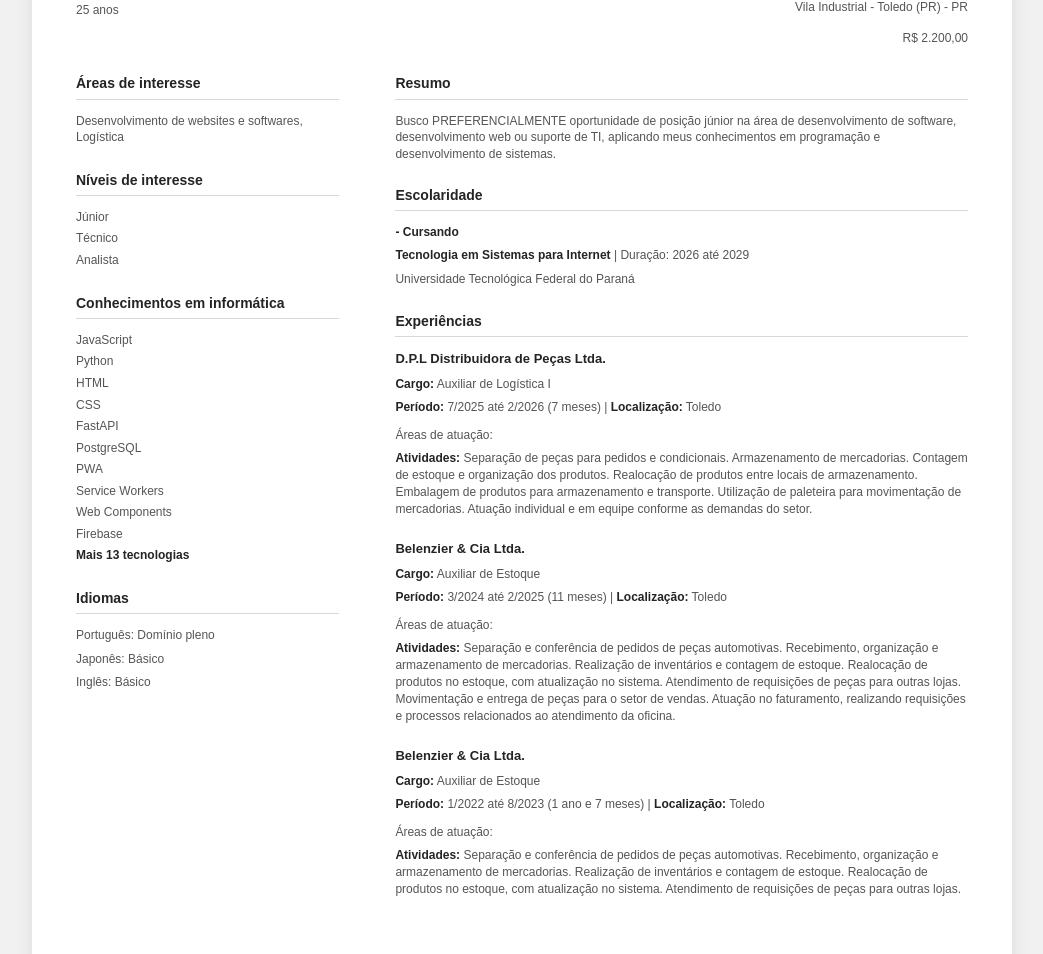
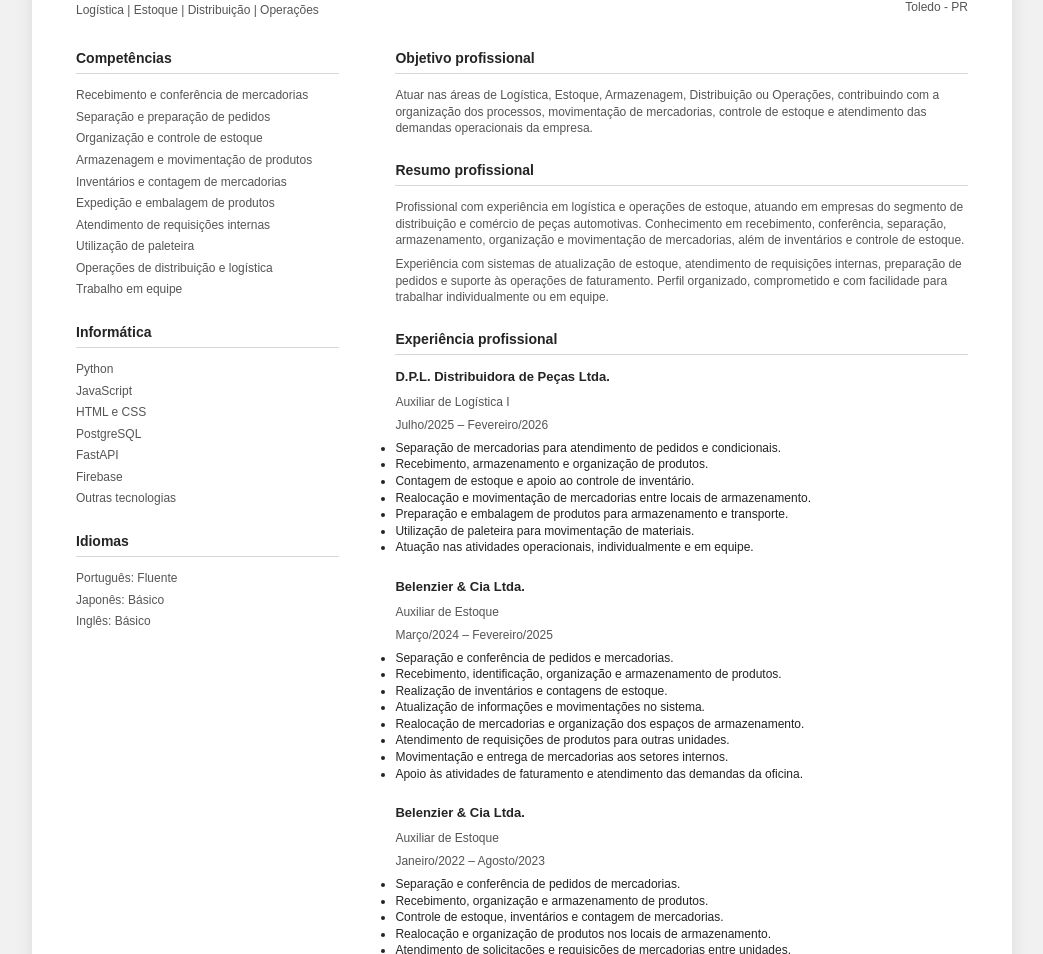
Before and after one commit to JinCavalari/curriculo, a plain HTML site: page index.html in a window 1280 px wide. Shown: the part 112-1066 px from the top of the page, without its empty margins (118-1161 px from the left). Drawn offline with Linux system fonts and the light colour scheme.

Commit message:
Update index.html

```diff
--- a/index.html
+++ b/index.html
@@ -1,3 +1,4 @@
+
 <!DOCTYPE html>
 <html lang="pt-BR">
 <head>
@@ -8,102 +9,153 @@
 </head>
 <body>
   <main class="resume">
+
     <header class="header">
       <div class="name-block">
         <h1>Jin Hwa David Cavalari</h1>
-        <p class="age">25 anos</p>
+        <p class="headline">Logística | Estoque | Distribuição | Operações</p>
       </div>
+
       <div class="contact">
-        <p>45998191802</p>
+        <p>(45) 99819-1802</p>
         <p>jincavalari@gmail.com</p>
-        <p>Vila Industrial - Toledo (PR) - PR</p>
-        <p class="salary">R$ 2.200,00</p>
+        <p>Toledo - PR</p>
       </div>
     </header>
 
     <div class="columns">
+
       <aside class="sidebar">
-        <section>
-          <h2>Áreas de interesse</h2>
-          <p>Desenvolvimento de websites e softwares, Logística</p>
-        </section>
 
         <section>
-          <h2>Níveis de interesse</h2>
+          <h2>Competências</h2>
           <ul class="plain-list">
-            <li>Júnior</li>
-            <li>Técnico</li>
-            <li>Analista</li>
+            <li>Recebimento e conferência de mercadorias</li>
+            <li>Separação e preparação de pedidos</li>
+            <li>Organização e controle de estoque</li>
+            <li>Armazenagem e movimentação de produtos</li>
+            <li>Inventários e contagem de mercadorias</li>
+            <li>Expedição e embalagem de produtos</li>
+            <li>Atendimento de requisições internas</li>
+            <li>Utilização de paleteira</li>
+            <li>Operações de distribuição e logística</li>
+            <li>Trabalho em equipe</li>
           </ul>
         </section>
 
         <section>
-          <h2>Conhecimentos em informática</h2>
-          <ul class="plain-list skills-list">
+          <h2>Informática</h2>
+          <ul class="plain-list">
+            <li>Python</li>
             <li>JavaScript</li>
-            <li>Python</li>
-            <li>HTML</li>
-            <li>CSS</li>
+            <li>HTML e CSS</li>
+            <li>PostgreSQL</li>
             <li>FastAPI</li>
-            <li>PostgreSQL</li>
-            <li>PWA</li>
-            <li>Service Workers</li>
-            <li>Web Components</li>
             <li>Firebase</li>
-            <li class="more">Mais 13 tecnologias</li>
+            <li>Outras tecnologias</li>
           </ul>
         </section>
 
         <section>
           <h2>Idiomas</h2>
-          <p>Português: Domínio pleno</p>
-          <p>Japonês: Básico</p>
-          <p>Inglês: Básico</p>
+          <ul class="plain-list">
+            <li>Português: Fluente</li>
+            <li>Japonês: Básico</li>
+            <li>Inglês: Básico</li>
+          </ul>
         </section>
+
       </aside>
 
       <div class="main-content">
+
         <section>
-          <h2>Resumo</h2>
-          <p>Busco PREFERENCIALMENTE oportunidade de posição júnior na área de desenvolvimento de software, desenvolvimento web ou suporte de TI, aplicando meus conhecimentos em programação e desenvolvimento de sistemas.</p>
+          <h2>Objetivo profissional</h2>
+          <p>
+            Atuar nas áreas de Logística, Estoque, Armazenagem,
+            Distribuição ou Operações, contribuindo com a organização
+            dos processos, movimentação de mercadorias, controle
+            de estoque e atendimento das demandas operacionais
+            da empresa.
+          </p>
         </section>
 
         <section>
-          <h2>Escolaridade</h2>
-          <div class="entry">
-            <p class="status">- Cursando</p>
-            <p><strong>Tecnologia em Sistemas para Internet</strong> <span class="duration">| Duração: 2026 até 2029</span></p>
-            <p>Universidade Tecnológica Federal do Paraná</p>
-          </div>
+          <h2>Resumo profissional</h2>
+          <p>
+            Profissional com experiência em logística e operações
+            de estoque, atuando em empresas do segmento de
+            distribuição e comércio de peças automotivas.
+            Conhecimento em recebimento, conferência, separação,
+            armazenamento, organização e movimentação de
+            mercadorias, além de inventários e controle de estoque.
+          </p>
+          <p>
+            Experiência com sistemas de atualização de estoque,
+            atendimento de requisições internas, preparação de
+            pedidos e suporte às operações de faturamento.
+            Perfil organizado, comprometido e com facilidade
+            para trabalhar individualmente ou em equipe.
+          </p>
         </section>
 
         <section>
-          <h2>Experiências</h2>
+          <h2>Experiência profissional</h2>
 
           <article class="entry">
-            <h3>D.P.L Distribuidora de Peças Ltda.</h3>
-            <p><strong>Cargo:</strong> Auxiliar de Logística I</p>
-            <p><strong>Período:</strong> 7/2025 até 2/2026 (7 meses) <span class="separator">|</span> <strong>Localização:</strong> Toledo</p>
-            <p class="activity-label">Áreas de atuação:</p>
-            <p><strong>Atividades:</strong> Separação de peças para pedidos e condicionais. Armazenamento de mercadorias. Contagem de estoque e organização dos produtos. Realocação de produtos entre locais de armazenamento. Embalagem de produtos para armazenamento e transporte. Utilização de paleteira para movimentação de mercadorias. Atuação individual e em equipe conforme as demandas do setor.</p>
+            <h3>D.P.L. Distribuidora de Peças Ltda.</h3>
+            <p class="position">Auxiliar de Logística I</p>
+            <p class="period">Julho/2025 – Fevereiro/2026</p>
+            <ul>
+              <li>Separação de mercadorias para atendimento de pedidos e condicionais.</li>
+              <li>Recebimento, armazenamento e organização de produtos.</li>
+              <li>Contagem de estoque e apoio ao controle de inventário.</li>
+              <li>Realocação e movimentação de mercadorias entre locais de armazenamento.</li>
+              <li>Preparação e embalagem de produtos para armazenamento e transporte.</li>
+              <li>Utilização de paleteira para movimentação de materiais.</li>
+              <li>Atuação nas atividades operacionais, individualmente e em equipe.</li>
+            </ul>
           </article>
 
           <article class="entry">
             <h3>Belenzier &amp; Cia Ltda.</h3>
-            <p><strong>Cargo:</strong> Auxiliar de Estoque</p>
-            <p><strong>Período:</strong> 3/2024 até 2/2025 (11 meses) <span class="separator">|</span> <strong>Localização:</strong> Toledo</p>
-            <p class="activity-label">Áreas de atuação:</p>
-            <p><strong>Atividades:</strong> Separação e conferência de pedidos de peças automotivas. Recebimento, organização e armazenamento de mercadorias. Realização de inventários e contagem de estoque. Realocação de produtos no estoque, com atualização no sistema. Atendimento de requisições de peças para outras lojas. Movimentação e entrega de peças para o setor de vendas. Atuação no faturamento, realizando requisições e processos relacionados ao atendimento da oficina.</p>
+            <p class="position">Auxiliar de Estoque</p>
+            <p class="period">Março/2024 – Fevereiro/2025</p>
+            <ul>
+              <li>Separação e conferência de pedidos e mercadorias.</li>
+              <li>Recebimento, identificação, organização e armazenamento de produtos.</li>
+              <li>Realização de inventários e contagens de estoque.</li>
+              <li>Atualização de informações e movimentações no sistema.</li>
+              <li>Realocação de mercadorias e organização dos espaços de armazenamento.</li>
+              <li>Atendimento de requisições de produtos para outras unidades.</li>
+              <li>Movimentação e entrega de mercadorias aos setores internos.</li>
+              <li>Apoio às atividades de faturamento e atendimento das demandas da oficina.</li>
+            </ul>
           </article>
 
           <article class="entry">
             <h3>Belenzier &amp; Cia Ltda.</h3>
-            <p><strong>Cargo:</strong> Auxiliar de Estoque</p>
-            <p><strong>Período:</strong> 1/2022 até 8/2023 (1 ano e 7 meses) <span class="separator">|</span> <strong>Localização:</strong> Toledo</p>
-            <p class="activity-label">Áreas de atuação:</p>
-            <p><strong>Atividades:</strong> Separação e conferência de pedidos de peças automotivas. Recebimento, organização e armazenamento de mercadorias. Realização de inventários e contagem de estoque. Realocação de produtos no estoque, com atualização no sistema. Atendimento de requisições de peças para outras lojas.</p>
+            <p class="position">Auxiliar de Estoque</p>
+            <p class="period">Janeiro/2022 – Agosto/2023</p>
+            <ul>
+              <li>Separação e conferência de pedidos de mercadorias.</li>
+              <li>Recebimento, organização e armazenamento de produtos.</li>
+              <li>Controle de estoque, inventários e contagem de mercadorias.</li>
+              <li>Realocação e organização de produtos nos locais de armazenamento.</li>
+              <li>Atendimento de solicitações e requisições de mercadorias entre unidades.</li>
+            </ul>
           </article>
         </section>
+
+        <section>
+          <h2>Formação acadêmica</h2>
+          <div class="entry education">
+            <h3>Tecnologia em Sistemas para Internet</h3>
+            <p>Universidade Tecnológica Federal do Paraná (UTFPR)</p>
+            <p class="period">Cursando | 2026 – 2029</p>
+          </div>
+        </section>
+
       </div>
     </div>
   </main>
```
